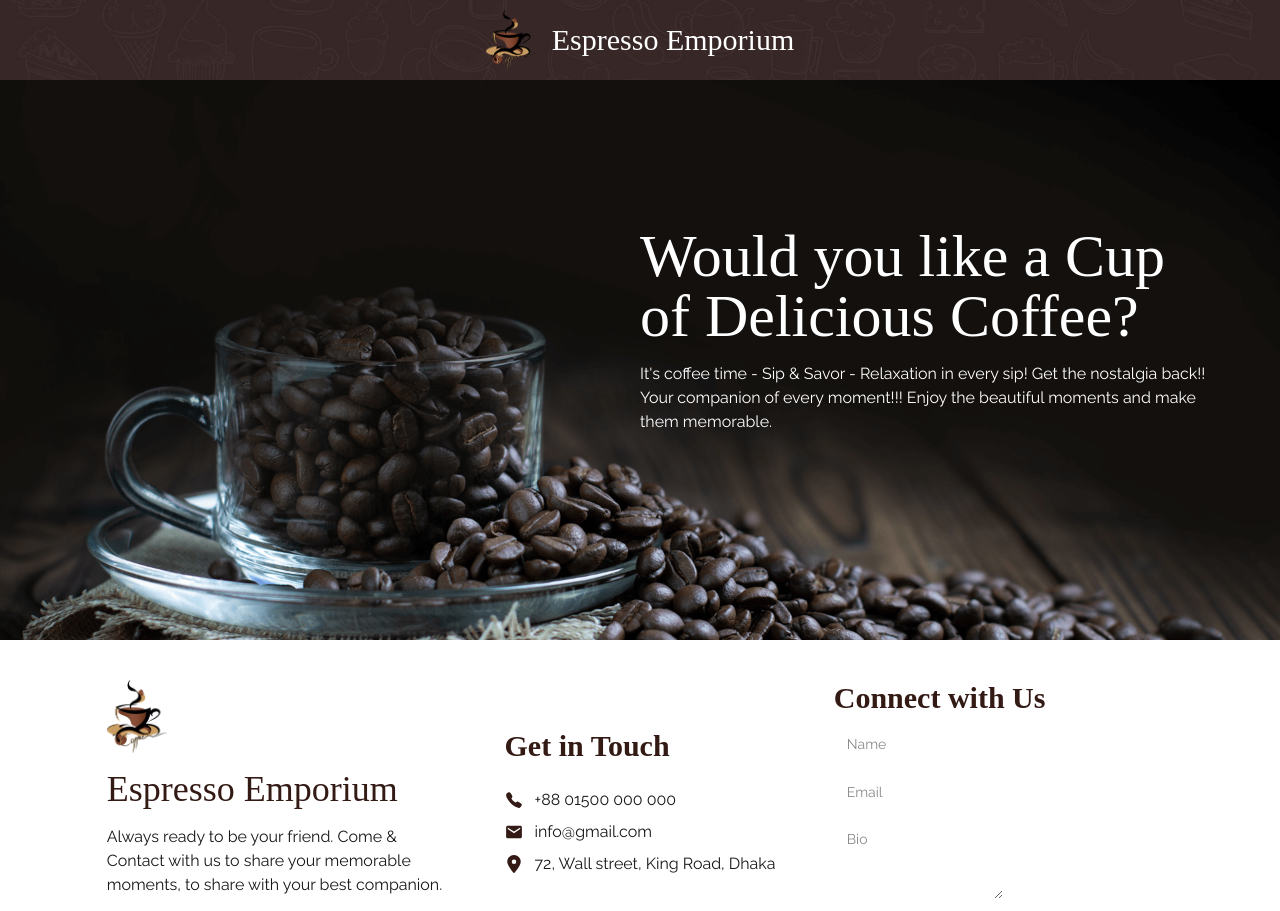
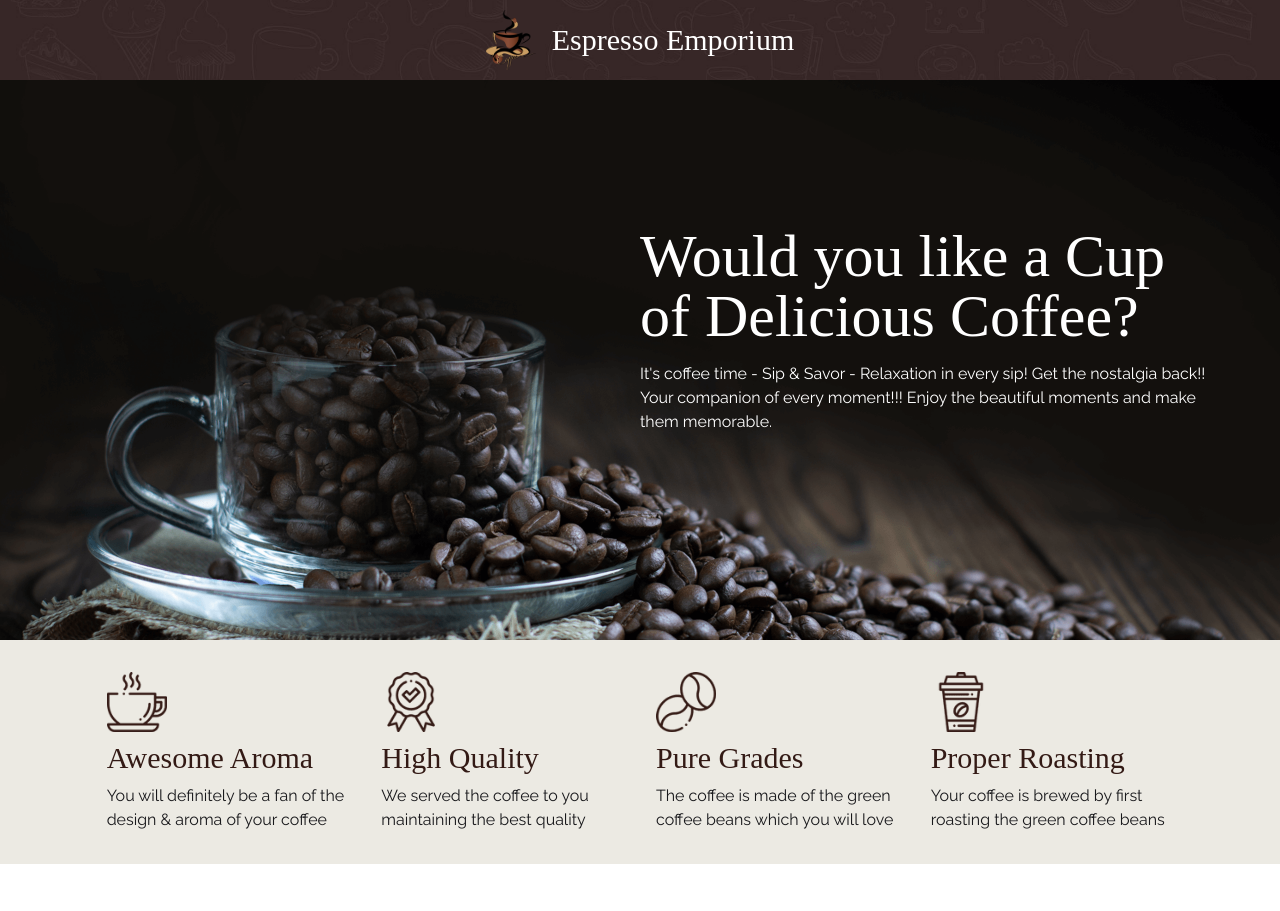
Before and after one commit to simplysamiul/coffee-store-fullstack, a React (Vite) app in the folder coffee-store-frontend/: page / in a window 1280 px wide. Shown: the top 911 px of the page. Built offline with nearby package versions, Linux system fonts and the light colour scheme; a web font is replaced by a local one.

Commit message:
created static properties section for home

```diff
--- a/coffee-store-frontend/src/components/Propertise.jsx
+++ b/coffee-store-frontend/src/components/Propertise.jsx
@@ -1,9 +1,37 @@
-
+import propertyIcon1 from '../assets/icons/1.png';
+import propertyIcon2 from '../assets/icons/2.png';
+import propertyIcon3 from '../assets/icons/3.png';
+import propertyIcon4 from '../assets/icons/4.png';
 
 const Propertise = () => {
     return (
-        <div>
+        <div className="bg-[#ECEAE3] mb-10 py-8">
+            <div className="w-10/12 mx-auto">
+                <div className="properties-content grid grid-cols-2 md:grid-cols-3 lg:grid-cols-4 gap-8">
 
+                    <div>
+                        <img className='w-[60px]' src={propertyIcon1} alt="Coffee-Cup" />
+                        <h3 className='font-secondary text-3xl text-chocoDark my-2'>Awesome Aroma</h3>
+                        <p>You will definitely be a fan of the design & aroma of your coffee</p>
+                    </div>
+                    <div>
+                        <img className='w-[60px]' src={propertyIcon2} alt="Coffee-Cup" />
+                        <h3 className='font-secondary text-3xl text-chocoDark my-2'>High Quality</h3>
+                        <p>We served the coffee to you maintaining the best quality</p>
+                    </div>
+                    <div>
+                        <img className='w-[60px]' src={propertyIcon3} alt="Coffee-Cup" />
+                        <h3 className='font-secondary text-3xl text-chocoDark my-2'>Pure Grades</h3>
+                        <p>The coffee is made of the green coffee beans which you will love</p>
+                    </div>
+                    <div>
+                        <img className='w-[60px]' src={propertyIcon4} alt="Coffee-Cup" />
+                        <h3 className='font-secondary text-3xl text-chocoDark my-2'>Proper Roasting</h3>
+                        <p>Your coffee is brewed by first roasting the green coffee beans</p>
+                    </div>
+
+                </div>
+            </div>
         </div>
     );
 };
--- a/coffee-store-frontend/src/components/dashboard/AddCoffee.jsx
+++ b/coffee-store-frontend/src/components/dashboard/AddCoffee.jsx
@@ -46,6 +46,7 @@ const AddCoffee = () => {
                                 <option>Cappuccino</option>
                                 <option>Latte</option>
                                 <option>Mocha</option>
+                                <option>Espresso</option>
                                 <option>Americano</option>
                             </select>
                             <legend className="fieldset-legend text-chocoDark text-lg mt-6">Coffee Photo</legend>
--- a/coffee-store-frontend/src/pages/HomePage.jsx
+++ b/coffee-store-frontend/src/pages/HomePage.jsx
@@ -1,10 +1,12 @@
 import Header from "../components/Header";
+import Propertise from "../components/Propertise";
 
 
 const HomePage = () => {
     return (
         <div>
             <Header />
+            <Propertise />
         </div>
     );
 };
```
Also changed, not shown: 1 other file (tests, documents, lock files or other folders).
